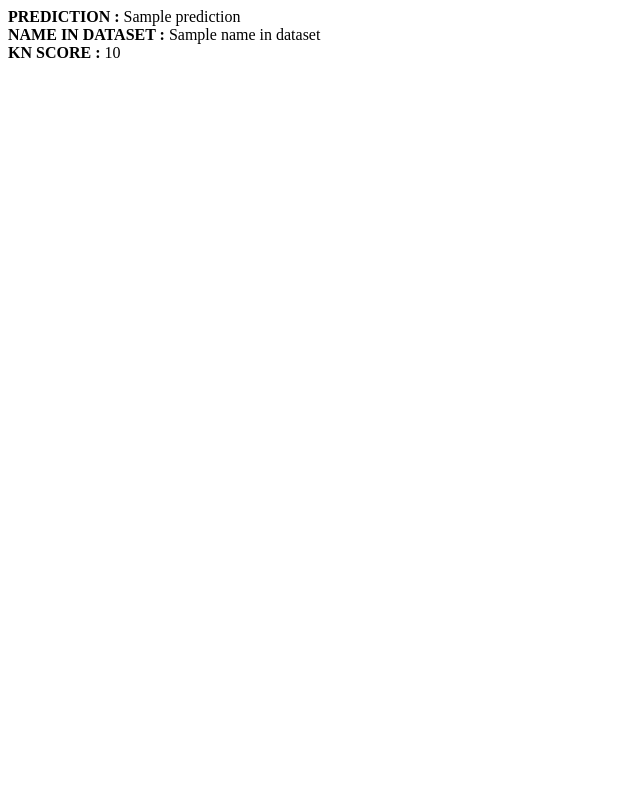
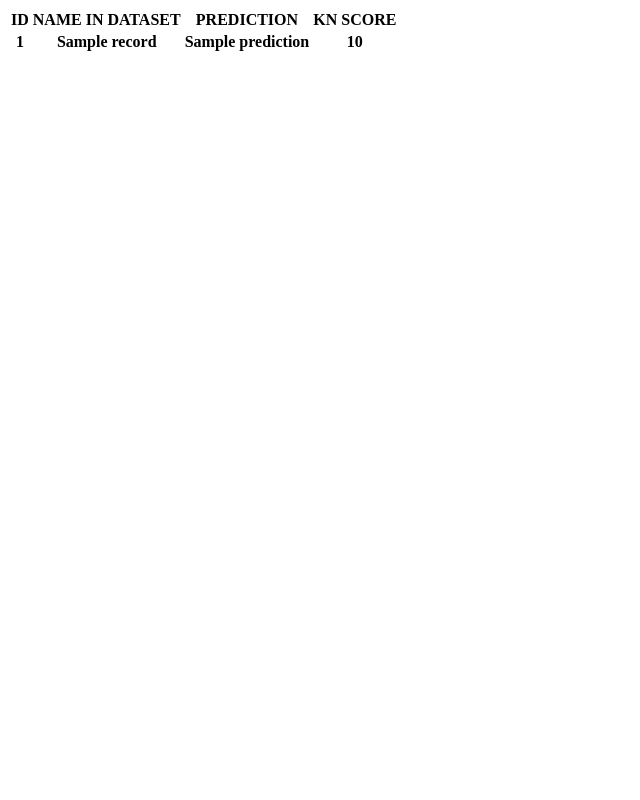
Before and after one commit to i-am-phenomenal/ml_algorithms_in_django, a Django app: template dummy_project/dummy_app/templates/algo1.html in a window 1280 px wide. Shown: the whole page, without its empty margins (0-640 px from the left). Run offline with Django 3.2, Linux system fonts and the light colour scheme; the template is opened without the code that fills it: most values are stand-ins (such as "Sample title", 1, 10 or a date in 2020); lists and menus that the app fills with data are empty.

Commit message:
Changes in Algo1.html

```diff
--- a/dummy_project/dummy_app/templates/algo1.html
+++ b/dummy_project/dummy_app/templates/algo1.html
@@ -1,5 +1,22 @@
-<strong>PREDICTION : </strong> {{prediction}}
+<!-- <strong>PREDICTION : </strong> {{prediction}}
 <br />
 <strong>NAME IN DATASET :</strong> {{name_in_dataset}}
 <br />
-<strong>KN SCORE : </strong> {{kn_score}}
+<strong>KN SCORE : </strong> {{kn_score}} -->
+
+<table>
+  <tr>
+    <th>ID</th>
+    <th>NAME IN DATASET</th>
+    <th>PREDICTION</th>
+    <th>KN SCORE</th>
+  </tr>
+  {% for record in objects %}
+  <tr>
+    <th>{{record.id}}</th>
+    <th>{{record.name_in_dataset}}</th>
+    <th>{{record.prediction}}</th>
+    <th>{{record.kn_score}}</th>
+  </tr>
+  {% endfor %}
+</table>
```
